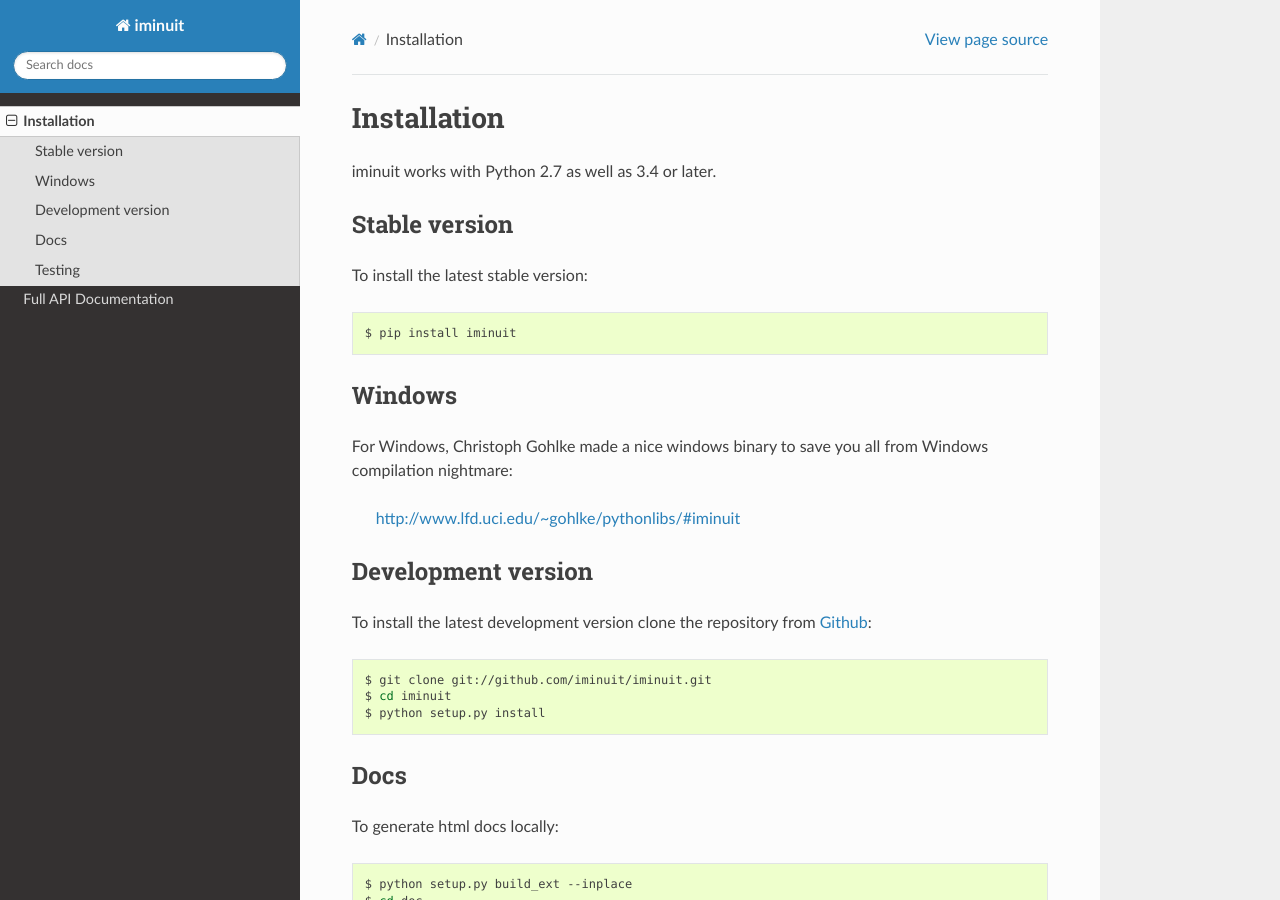
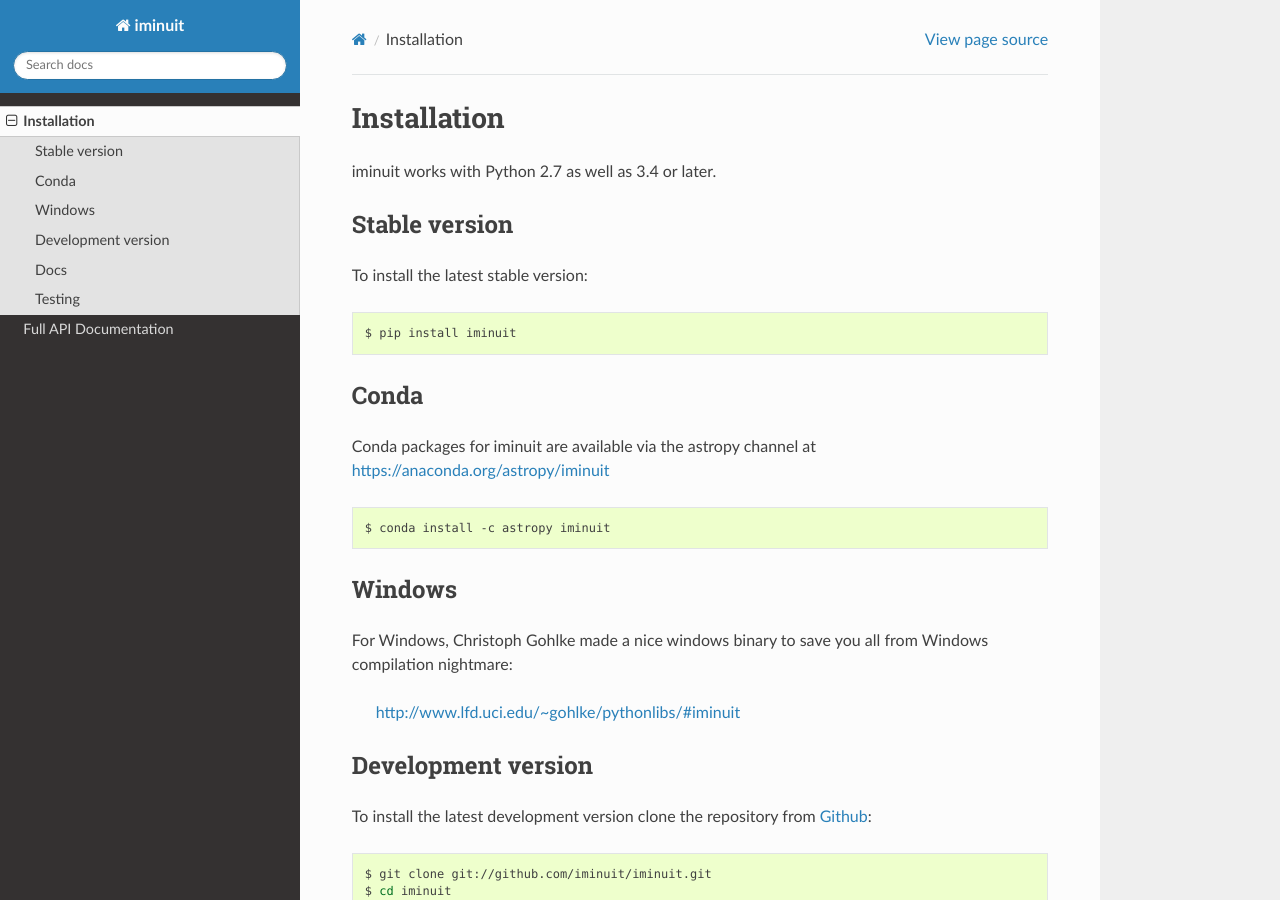
Before and after one commit to scikit-hep/iminuit, a Sphinx documentation site: the page built from doc/installation.rst, in a window 1280 px wide and 900 px high. Built offline with Sphinx 7.4.7 and the Read the Docs theme 2.0.0, drawn with Linux system fonts in a browser that asks for light colours; the version number could not be read and is left out.

Commit message:
mention conda install in docs

```diff
--- a/doc/installation.rst
+++ b/doc/installation.rst
@@ -13,6 +13,17 @@
 .. code-block:: bash
 
     $ pip install iminuit
+
+
+Conda
+-----
+
+Conda packages for iminuit are available via the astropy channel at https://anaconda.org/astropy/iminuit
+
+.. code-block:: bash
+
+    $ conda install -c astropy iminuit
+
 
 Windows
 -------
```
